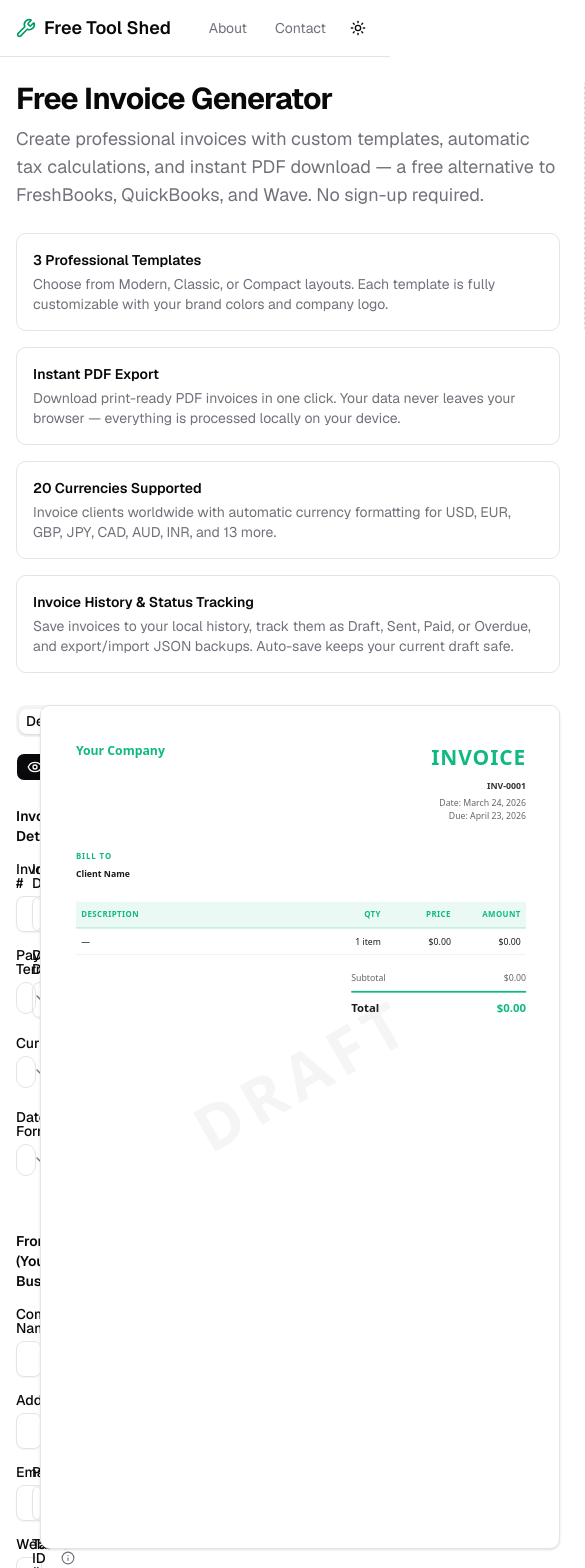
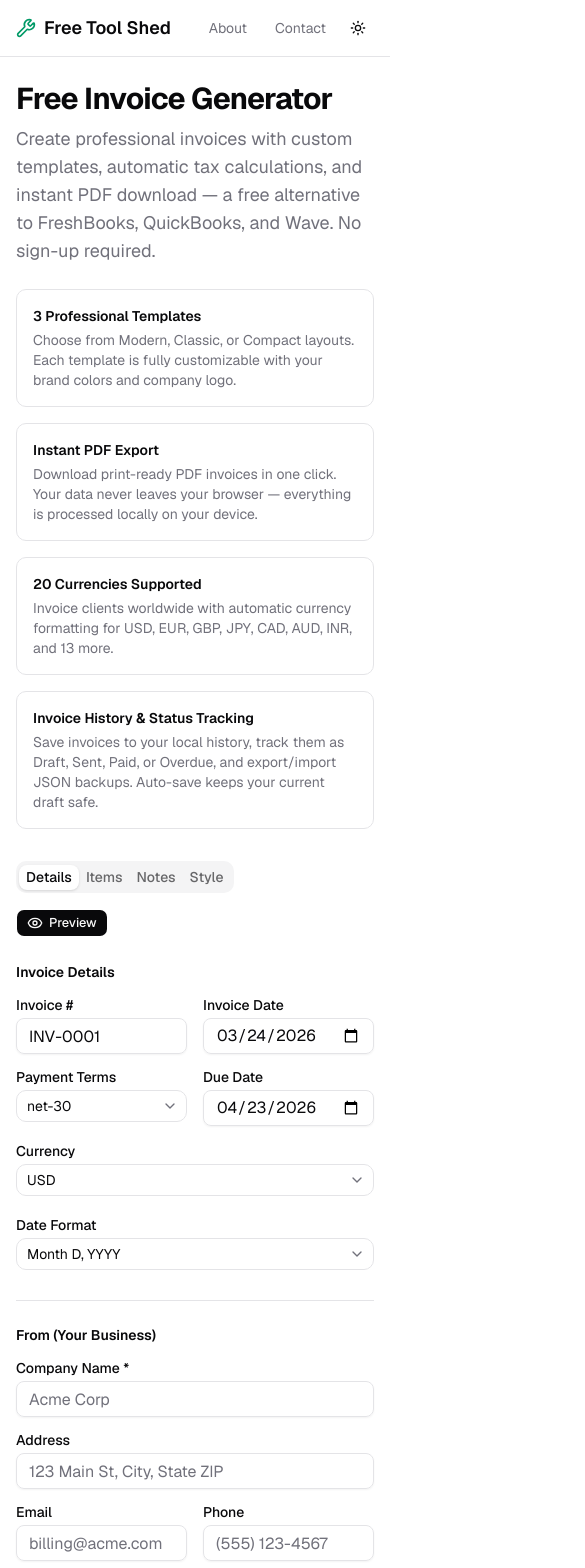
Before and after one commit to diegofivefive/freetoolshed, a Next.js app: page /tools/invoice-generator in a window 390 px wide. Shown: the top 1568 px of the page, 585 px wide, since content can reach past the window. Built offline with nearby package versions, Linux system fonts and the light colour scheme.

Commit message:
revert width behaveor

```diff
--- a/src/app/tools/invoice-generator/_components/invoice-generator.tsx
+++ b/src/app/tools/invoice-generator/_components/invoice-generator.tsx
@@ -150,16 +150,20 @@ export function InvoiceGenerator() {
         />
       </div>
 
-      {/* Preview */}
-      {showPreview && (
-        <div className="w-[520px] shrink-0">
-          <div className="sticky top-20">
-            <div className="overflow-hidden rounded-lg border border-border bg-white shadow-sm">
-              <InvoicePreview state={state} calculations={calculations} />
-            </div>
+      {/* Preview — visible at xl+ by default, toggle overrides */}
+      <div
+        className={
+          showPreview
+            ? "hidden w-[520px] shrink-0 xl:block"
+            : "hidden"
+        }
+      >
+        <div className="sticky top-20">
+          <div className="overflow-hidden rounded-lg border border-border bg-white shadow-sm">
+            <InvoicePreview state={state} calculations={calculations} />
           </div>
         </div>
-      )}
+      </div>
     </div>
   );
 }
--- a/src/app/tools/layout.tsx
+++ b/src/app/tools/layout.tsx
@@ -6,9 +6,9 @@ export default function ToolsLayout({
   children: React.ReactNode;
 }>) {
   return (
-    <div className="mx-auto flex w-full min-w-[900px] max-w-7xl flex-1 gap-6 px-4 py-6 sm:px-6 lg:px-8">
+    <div className="mx-auto flex w-full max-w-7xl flex-1 gap-6 px-4 py-6 sm:px-6 lg:px-8">
       <main className="min-w-0 flex-1">{children}</main>
-      <aside className="w-[300px] shrink-0">
+      <aside className="hidden w-[300px] shrink-0 lg:block">
         <div className="sticky top-20">
           <AdSlot slot="sidebar" />
         </div>
--- a/src/app/tools/resume-builder/_components/resume-builder.tsx
+++ b/src/app/tools/resume-builder/_components/resume-builder.tsx
@@ -165,16 +165,20 @@ export function ResumeBuilder() {
         />
       </div>
 
-      {/* Preview */}
-      {showPreview && (
-        <div className="w-[520px] shrink-0">
-          <div className="sticky top-20">
-            <div className="overflow-hidden rounded-lg border border-border bg-white shadow-sm">
-              <ResumePreview state={state} />
-            </div>
+      {/* Preview — visible at xl+ by default, toggle overrides */}
+      <div
+        className={
+          showPreview
+            ? "hidden w-[520px] shrink-0 xl:block"
+            : "hidden"
+        }
+      >
+        <div className="sticky top-20">
+          <div className="overflow-hidden rounded-lg border border-border bg-white shadow-sm">
+            <ResumePreview state={state} />
           </div>
         </div>
-      )}
+      </div>
     </div>
   );
 }
```
